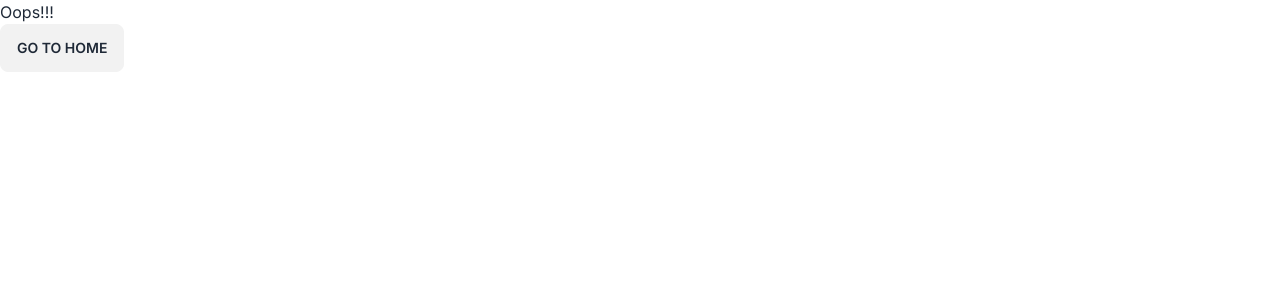
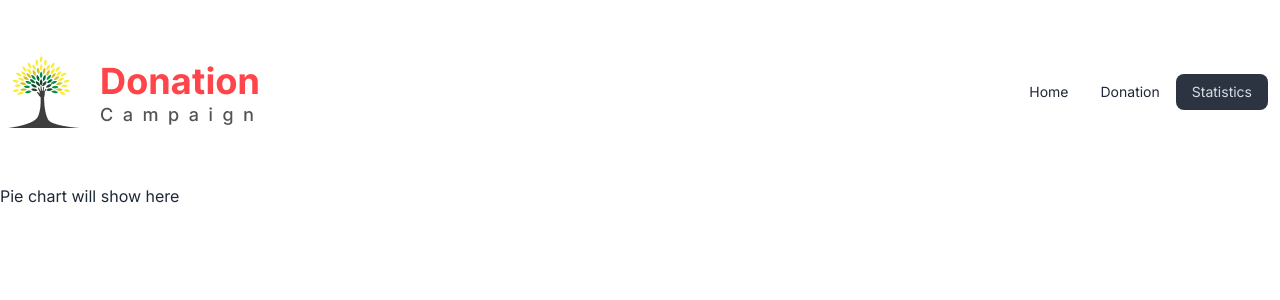
Before and after one commit to ShishirPHS/donation-campaign, a React (Vite) app: page /statistics in a window 1280 px wide. Before the commit this address had no page. Shown: the top 300 px of the page. Built offline with nearby package versions, Linux system fonts and the light colour scheme.

Commit message:
created statistics page

```diff
--- a/package.json
+++ b/package.json
@@ -17,6 +17,7 @@
     "react-dom": "^18.2.0",
     "react-icons": "^4.11.0",
     "react-router-dom": "^6.16.0",
+    "recharts": "^2.8.0",
     "sort-by": "^1.2.0"
   },
   "devDependencies": {
--- a/src/components/Donation/Donation.jsx
+++ b/src/components/Donation/Donation.jsx
@@ -7,8 +7,6 @@ const Donation = () => {
   const [displayDonations, setDisplayDonations] = useState([]);
   const [noDataFound, setNoDataFound] = useState("");
   const [isShow, setIsShow] = useState(false);
-
-  console.log(isShow);
 
   const allDonations = useLoaderData();
 
--- /dev/null
+++ b/src/components/Statistics/Statistics.jsx
@@ -0,0 +1,9 @@
+const Statistics = () => {
+  return (
+    <div className="container mx-auto">
+      <h2>Pie chart will show here</h2>
+    </div>
+  );
+};
+
+export default Statistics;
--- a/src/main.jsx
+++ b/src/main.jsx
@@ -8,6 +8,7 @@ import ErrorPage from "./components/ErrorPage/ErrorPage";
 import Home from "./components/Home/Home";
 import DonationDetails from "./components/DonationDetails/DonationDetails";
 import Donation from "./components/Donation/Donation";
+import Statistics from "./components/Statistics/Statistics";
 
 const router = createBrowserRouter([
   {
@@ -30,6 +31,10 @@ const router = createBrowserRouter([
         element: <Donation></Donation>,
         loader: () => fetch("/data.json"),
       },
+      {
+        path: "/statistics",
+        element: <Statistics></Statistics>,
+      },
     ],
   },
 ]);
```
Also changed, not shown: 1 other file (tests, documents, lock files or other folders).
